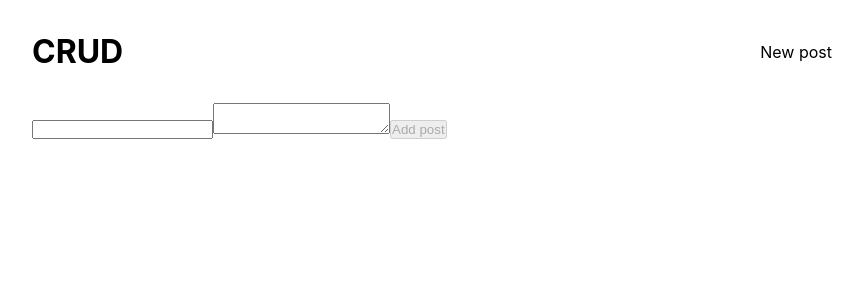
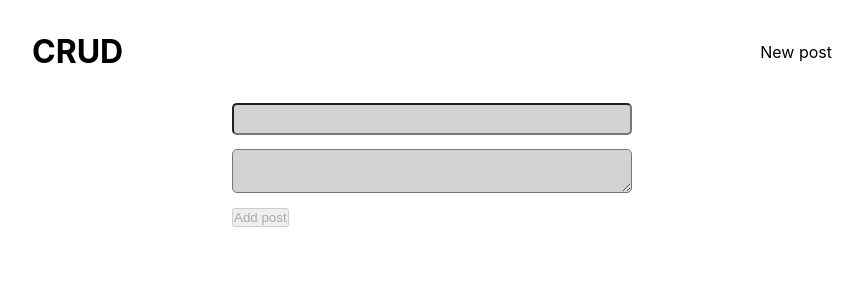
Before and after one commit to tomek-ch/json-placeholder-crud, a Next.js app: page /new in a window 1280 px wide. Shown: the top 300 px of the page, without its empty margins (208-1071 px from the left). Built offline with nearby package versions, Linux system fonts and the light colour scheme.

Commit message:
Style form

```diff
--- a/pages/new.js
+++ b/pages/new.js
@@ -1,5 +1,7 @@
 import { useState } from "react";
 import TextBox from "../components/TextBox";
+import { input } from "../styles/Input.module.scss";
+import { form } from "../styles/Form.module.scss";
 
 export default function New() {
   const [title, setTitle] = useState("");
@@ -11,14 +13,16 @@ export default function New() {
     : "";
 
   return (
-    <form>
+    <form className={form}>
       <input
         value={title}
         onChange={({ target: { value } }) => setTitle(value)}
+        className={input}
       />
       <TextBox
         value={body}
         onChange={({ target: { value } }) => setBody(value)}
+        className={input}
       />
       <button disabled={!title || !body} title={error}>
         Add post
--- /dev/null
+++ b/styles/Form.module.scss
@@ -0,0 +1,4 @@
+.form {
+  max-width: 400px;
+  margin: auto;
+}
--- /dev/null
+++ b/styles/Input.module.scss
@@ -0,0 +1,10 @@
+@import "variables.scss";
+
+.input {
+  display: block;
+  width: 100%;
+  background-color: $foreground;
+  padding: 0.5em;
+  border-radius: $border-radius;
+  margin-bottom: 1em;
+}
```
